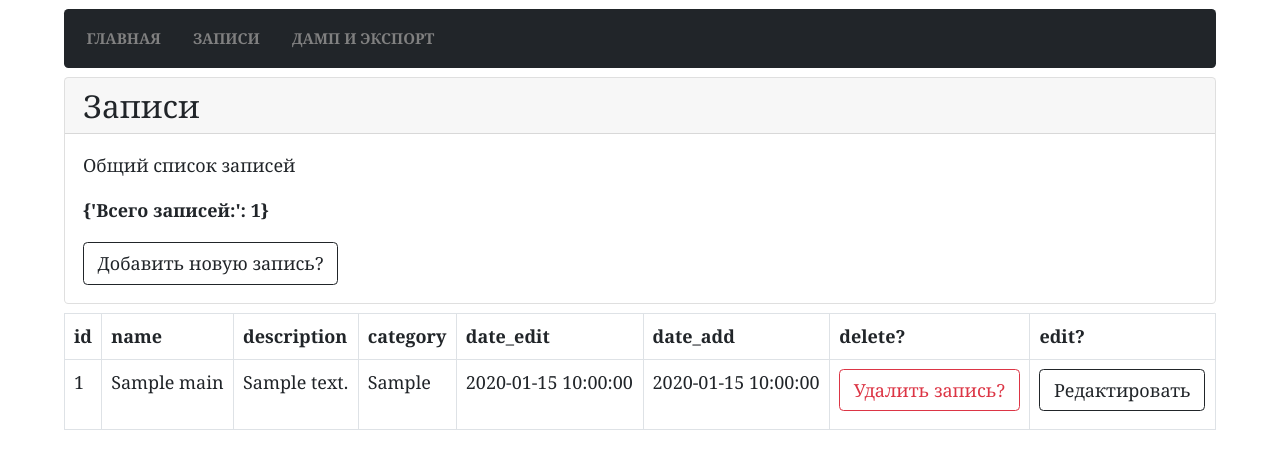
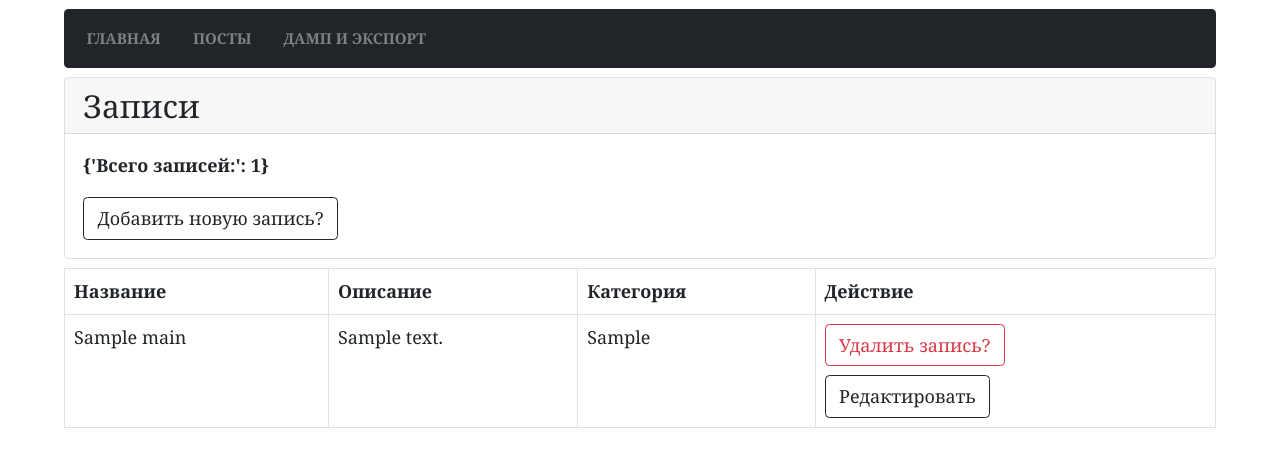
Before and after one commit to savinsyu/wiki-project, a Flask app: page /posts in a window 1280 px wide. Shown: the top 469 px of the page. Run offline with Flask 3, Linux system fonts and the light colour scheme; tables that the repository leaves empty or names only in its code hold one stand-in row (values such as "Sample post").

Commit message:
Commit: Sun Jan  5 23:03:40 RTZ 2025

```diff
--- a/templates/main/posts.html
+++ b/templates/main/posts.html
@@ -2,43 +2,35 @@
 <div class="card mb-2">
    <div class="card-header h3">Записи</div>
    <div class="card-body">
-      <p class="card-text">Общий список записей</p>
       <p class="card-text">
-         <b>{{ list_count }}</b></p>
+         <b>{{ list_count }}</b>
+      </p>
       <a href="{{ url_for('add_post.add_post') }}" class="btn btn-outline-dark">Добавить новую
          запись?</a>
       <p class="card-text">{% include 'errors.html' %}</p>
    </div>
 </div>
-<table class="table table-bordered table-responsive table-hover">
+<div class="table-responsive">
+   <table class="table table-bordered">
       <thead>
          <tr>
-         <th scope="col">id</th>
-         <th scope="col">name</th>
-         <th scope="col">description</th>
-         <th scope="col">category</th>
-         <th scope="col">date_edit</th>
-         <th scope="col">date_add</th>
-         <th scope="col">delete?</th>
-         <th scope="col">edit?</th>
+            <th scope="col">Название</th>
+            <th scope="col">Описание</th>
+            <th scope="col">Категория</th>
+            <th scope="col">Действие</th>
          </tr>
       </thead>
       <tbody>
          {% for list_posts in list_posts %}
          <tr>
-         <td>{{ list_posts['id'] }}</td>
             <td>{{ list_posts['name'] }}</td>
             <td>{{ list_posts['description'] }}</td>
             <td>{{ list_posts['category'] }}</td>
-         <td>{{ list_posts['date_edit'] }}</td>
-         <td>{{ list_posts['date_add'] }}</td>
             <td>
                <form action="{{ url_for('delete.delete', id=list_posts['id'])}}" method="POST" class="pb-2">
                   <input type="submit" class="btn btn-outline-danger" value="Удалить запись?"
                      onclick="return confirm('Вы точно уверены что хотите удалить запись?')" />
                </form>
-         </td>
-         <td>
                <a href="{{ url_for('edit_post.edit_post', id=list_posts['id']) }}"
                   class="btn btn-outline-dark">Редактировать</a>
             </td>
@@ -46,4 +38,5 @@
          {% endfor %}
       </tbody>
    </table>
+</div>
 {% endblock %}
--- a/templates/navbar.html
+++ b/templates/navbar.html
@@ -10,7 +10,7 @@
           <a class="nav-link" href="{{ url_for('index.index') }}">Главная</a>
         </li>
         <li class="nav-item">
-          <a class="nav-link" href="{{ url_for('posts.posts') }}">Записи</a>
+          <a class="nav-link" href="{{ url_for('posts.posts') }}">Посты</a>
         </li>
          <li class="nav-item">
           <a class="nav-link" href="{{ url_for('dump_and_export.dump_and_export') }}">Дамп и экспорт</a>
```
Also changed, not shown: README_FOR_COMMIT.md, files/backup.db, 1 other file. Lines whose indentation alone changed are shown as unchanged.
